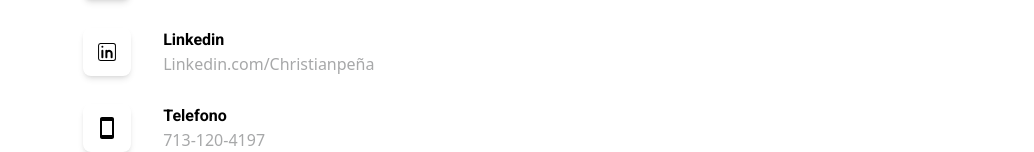
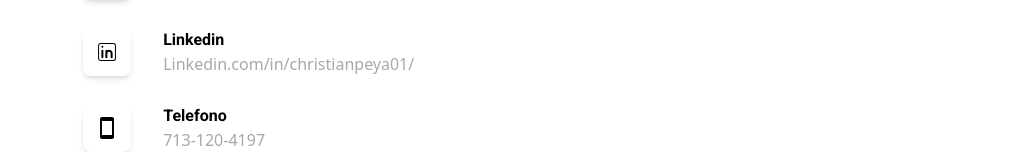
Before and after one commit to ChrisPY-31/PorfolioChristian, a React (Vite) app: page / in a window 1280 px wide. Shown: the part 3077-3229 px from the top of the page, without its empty margins (96-1130 px from the left). Built offline with nearby package versions, Linux system fonts and the light colour scheme.

Commit message:
agrege cambios menores

```diff
--- a/src/components/Contacto.jsx
+++ b/src/components/Contacto.jsx
@@ -43,16 +43,16 @@ const Contacto = () => {
             </div>
           </div>
           <div className="flex gap-8 ">
-            <div className="dark:bg-[rgb(26,33,35)] dark:border-[#333c43] dark:border-2  h-12 w-12 rounded-lg flex justify-center items-center shadow-md ">
-              <a href="https://www.linkedin.com/in/christianpeya01/">
-              <CiLinkedin className="text-2xl cursor-pointer" />
+            <div className="dark:bg-[rgb(26,33,35)] dark:border-[#333c43] dark:border-2  h-12 w-12 rounded-lg flex justify-center items-center shadow-md cursor-pointer">
+              <a href="https://www.linkedin.com/in/christianpeya01">
+              <CiLinkedin className="text-2xl " />
               </a>
             </div>
             <div>
               <p className="font-[Roboto] font-[700]">Linkedin</p>
               <a className="text-[#a7a8a9]" href="https://www.linkedin.com/in/christianpeya01/"
               target="_blank"
-              >Linkedin.com/Christianpeña</a>
+              >Linkedin.com/in/christianpeya01/</a>
             </div>
           </div>
           <div className="flex gap-8 ">
```
